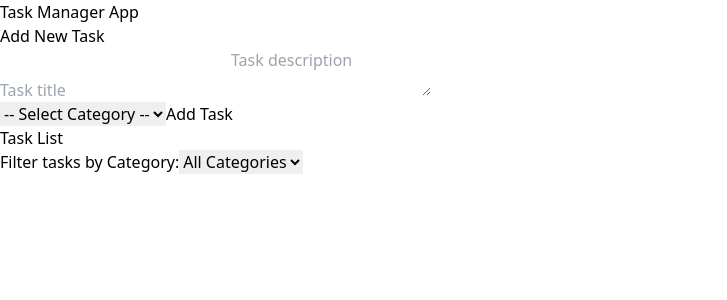
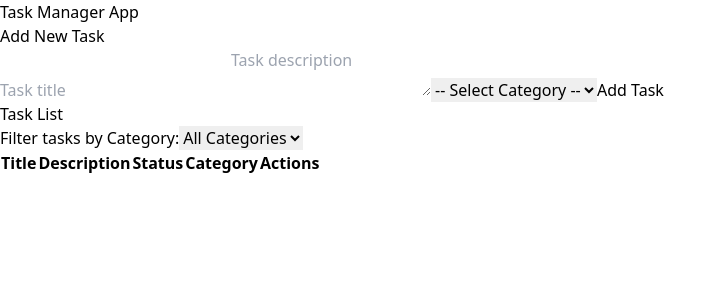
Before and after one commit to vector-10/task-manager, a React (Vite) app: page / in a window 1280 px wide. Shown: the top 300 px of the page, without its empty margins (0-727 px from the left). Built offline with nearby package versions, Linux system fonts and the light colour scheme.

Commit message:
chore: shows description tasks creaated

```diff
--- a/src/components/TaskForm.jsx
+++ b/src/components/TaskForm.jsx
@@ -42,7 +42,6 @@ const TaskForm = () => {
     <div>
       <h2>Add New Task</h2>
       <div className="flex  ">
-       <div className='flex flex-col'>
        <input
           type="text"
           placeholder="Task title"
@@ -56,7 +55,6 @@ const TaskForm = () => {
           onChange={handleDescriptionChange}
           className=" border border-gray-300 "
         />
-       </div>
         <select
           value={selectedCategory}
           onChange={handleCategoryChange}
--- a/src/components/TaskList.jsx
+++ b/src/components/TaskList.jsx
@@ -5,6 +5,7 @@ import { useAppContext } from '../context/AppContext';
 const TaskList = () => {
   const { tasks, completeTask, categories } = useAppContext();
   const [selectedCategory, setSelectedCategory] = useState('');
+
 
   const handleCompleteTask = (taskId) => {
     completeTask(taskId);
@@ -37,19 +38,38 @@ const TaskList = () => {
           ))}
         </select>
       </div>
-      <ul>
+      <table>
+  <thead>
+    <tr>
+      <th>Title</th>
+      <th>Description</th>
+      <th>Status</th>
+      <th>Category</th>
+      <th>Actions</th>
+    </tr>
+  </thead>
+  <tbody>
+    {/* Displaying tasks based on the selected category */}
     {filteredTasks.map((task) => (
-          <li key={task.id} className={task.completed ? 'completed' : ''}>
-            {task.title}: {task.descripton} - {task.completed ? 'Completed' : 'Pending'}
+      <tr key={task.id} className={task.completed ? 'completed' : ''}>
+        <td><strong>{task.title}</strong></td>
+        <td>{task.description}</td>
+        <td>{task.completed ? 'Completed' : 'Pending'}</td>
+        <td>{task.category ? task.category.name : 'N/A'}</td>
+        <td>
+          {/* Button to complete/undo a task */}
           <button
             onClick={() => handleCompleteTask(task.id)}
-              className="ml-2 text-blue-500"
+            className="text-blue-500"
           >
             {task.completed ? 'Undo' : 'Complete'}
           </button>
-          </li>
+        </td>
+      </tr>
     ))}
-      </ul>
+  </tbody>
+</table>
+
     </div>
   );
 };
```
Lines whose indentation alone changed are shown as unchanged.
